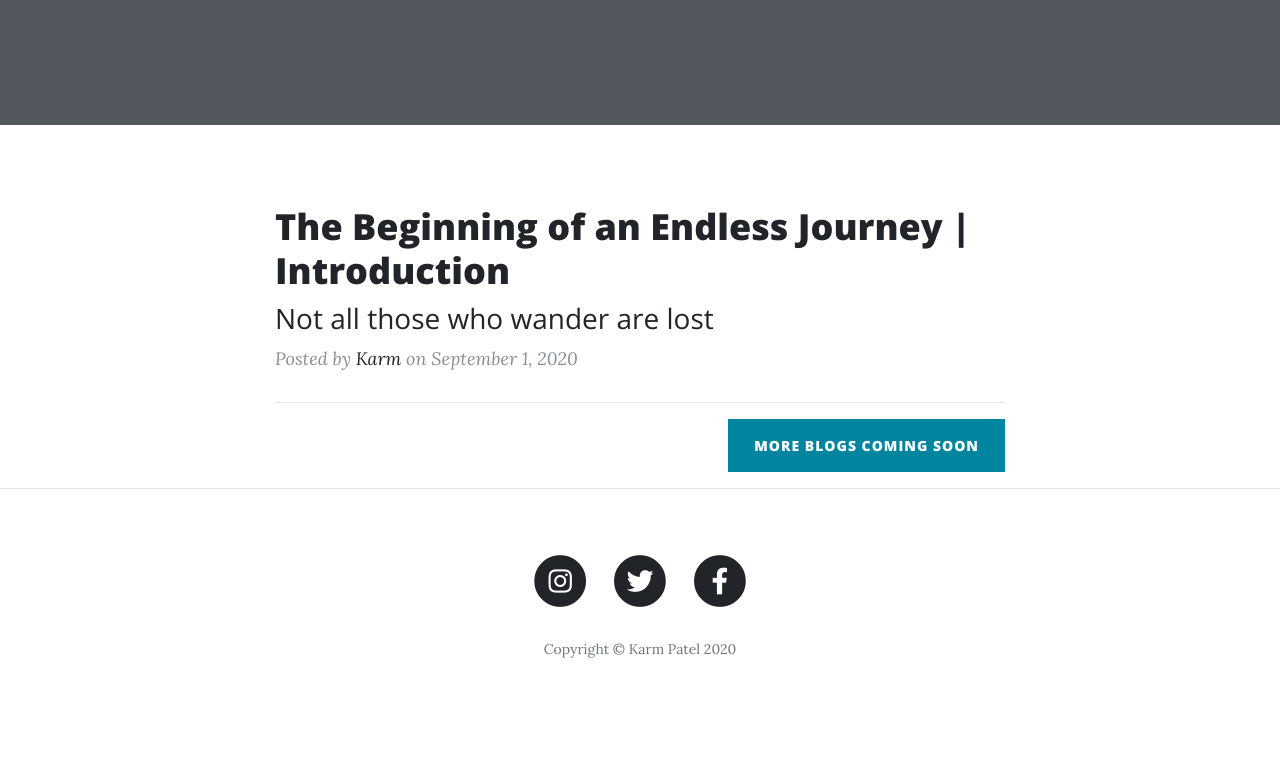
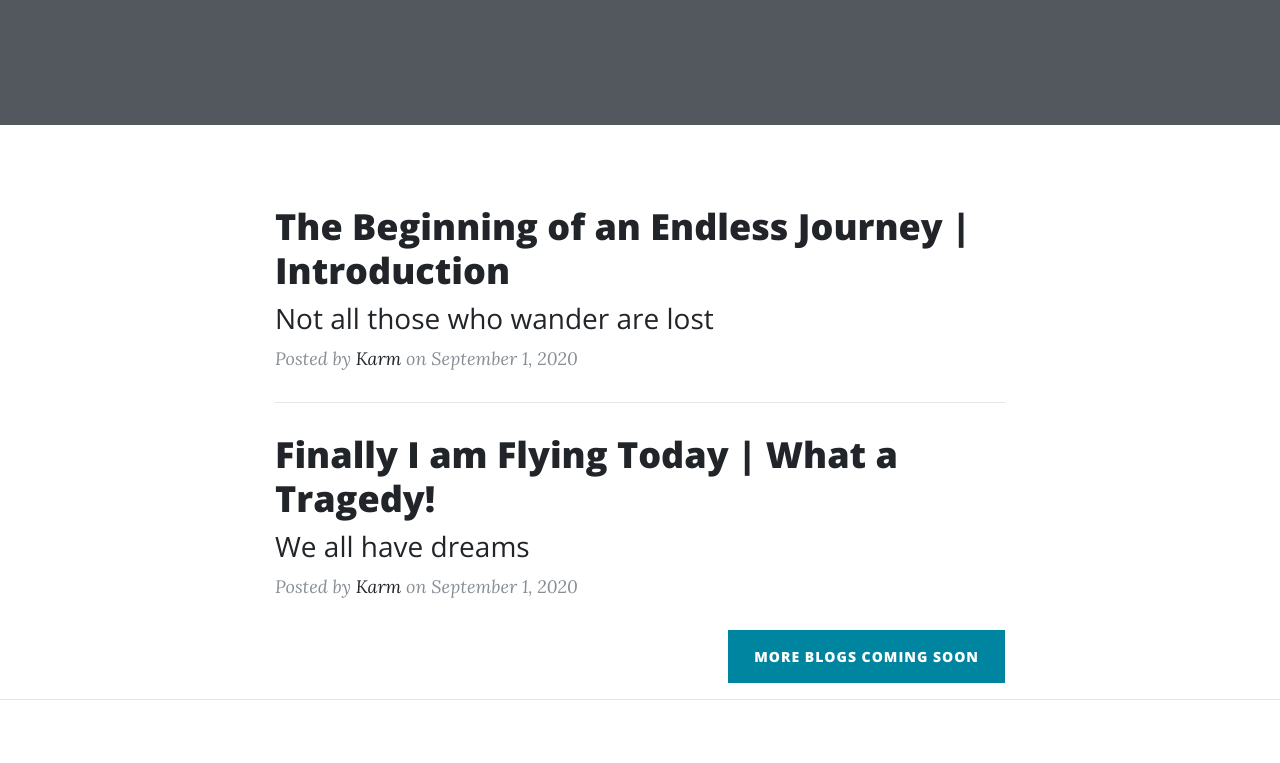
Before and after one commit to Hemil96/karm-blog, a plain HTML site: page index.html in a window 1280 px wide. Shown: the part 407-1170 px from the top of the page. Before the commit the page ends 1132 px from the top, so only its background shows below. Drawn offline with nearby package versions, Linux system fonts and the light colour scheme.

Commit message:
refactor fly_added

```diff
--- a/index.html
+++ b/index.html
@@ -92,6 +92,19 @@
             on September 1, 2020</p>
         </div>
         <hr>
+        <div class="post-preview">
+          <a href="introduction.html">
+            <h2 class="post-title">
+              Finally I am Flying Today | What a Tragedy!
+            </h2>
+            <h3 class="post-subtitle">
+              We all have dreams
+            </h3>
+          </a>
+          <p class="post-meta">Posted by
+            <a href="#">Karm</a>
+            on September 1, 2020</p>
+        </div>
 
         <!-- Pager -->
         <!-- <div class="clearfix">
```
Also changed, not shown: fly.html (+3 -3 lines).
